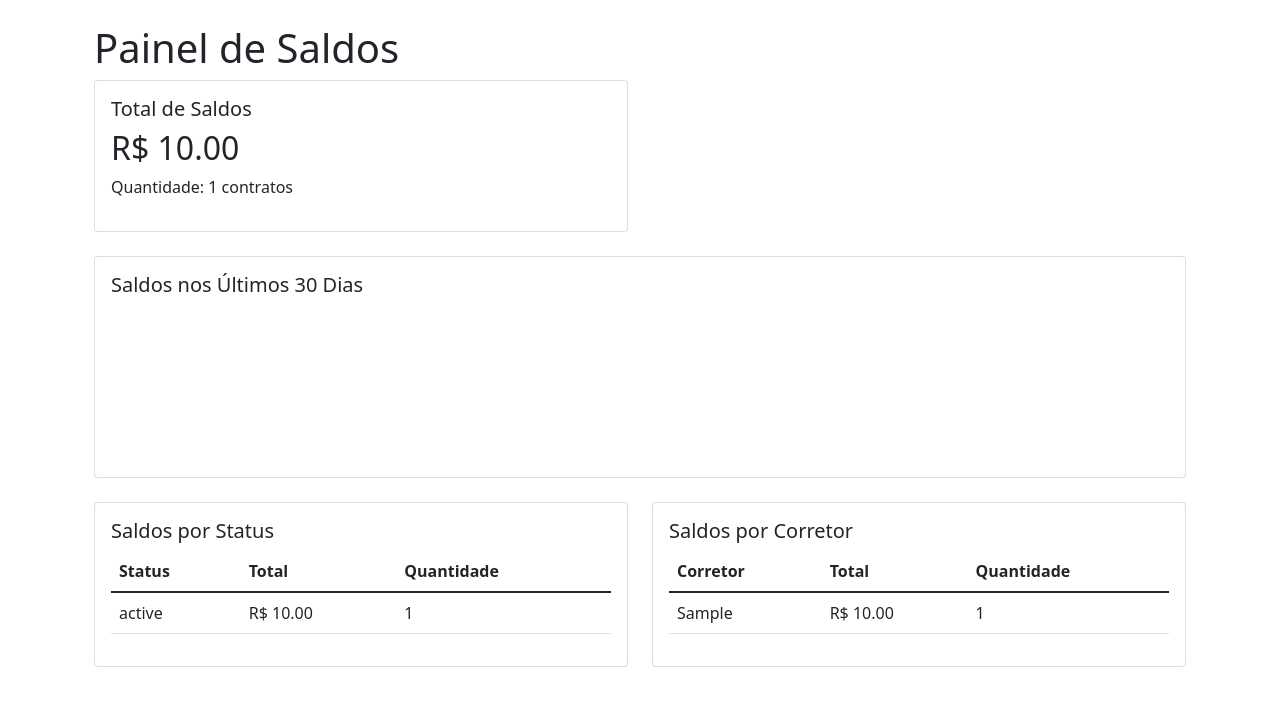
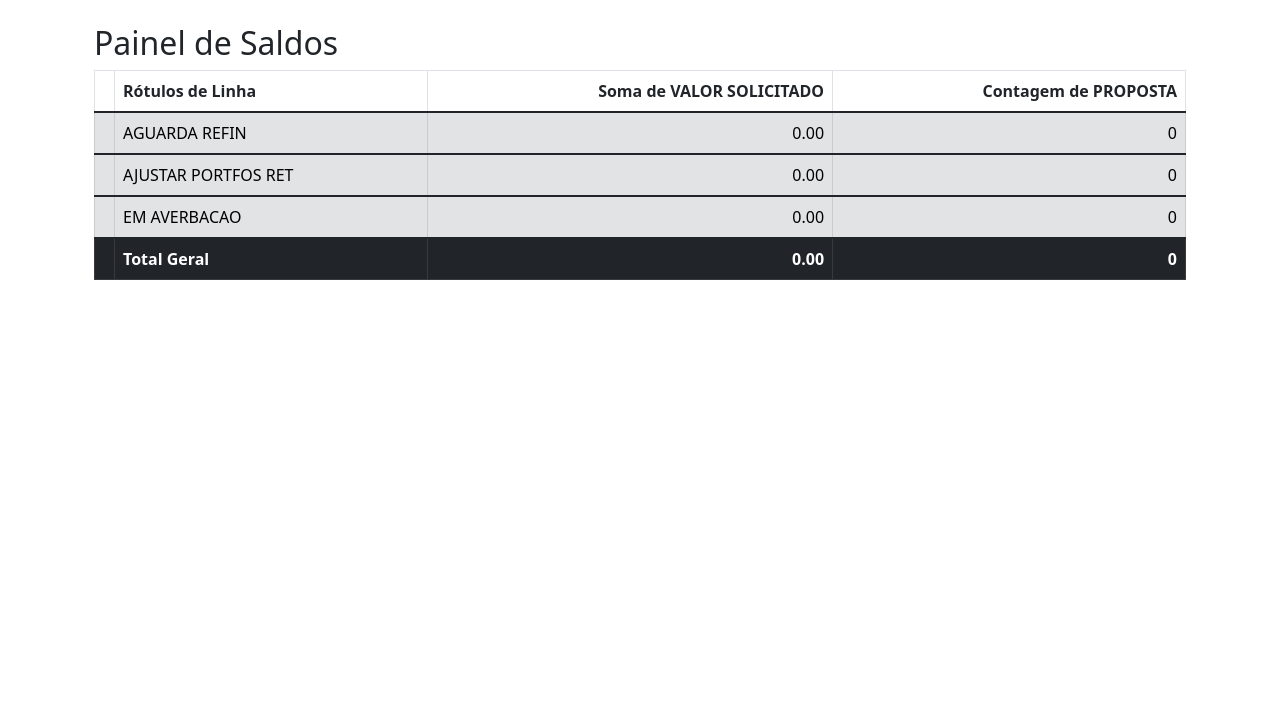
Before and after one commit to alexandreserra1/excel_uploader, a Django app: page /dashboard/saldos/ in a window 1280 px wide. Shown: the part 56-762 px from the top of the page. Run offline with Django 5.2, Linux system fonts and the light colour scheme; tables that the repository leaves empty hold one stand-in row (values such as "Sample post"); a map, chart or similar area stays blank.

Commit message:
att 21/11

```diff
--- a/myapp/dashboards/views.py
+++ b/myapp/dashboards/views.py
@@ -4,65 +4,76 @@ from ..models import Contrato
 
 def get_painel_recusas_data():
     """
-    Retorna dados para o painel de recusas
+    Calcula estatísticas de recusas baseado nos dados do banco
     """
     hoje = datetime.now().date()
     ultimos_30_dias = hoje - timedelta(days=30)
 
-    return {
-        'total_recusas': Contrato.objects.filter(status='Recusado').count(),
-        'recusas_hoje': Contrato.objects.filter(
-            status='Recusado',
-            data_inclusao__date=hoje
-        ).count(),
-        'recusas_por_status': Contrato.objects.filter(
-            status='Recusado'
-        ).values('status_do_contrato').annotate(
-            total=Count('id')
-        ).order_by('-total'),
-        'recusas_por_corretor': Contrato.objects.filter(
-            status='Recusado'
-        ).values('corretor').annotate(
-            total=Count('id')
-        ).order_by('-total'),
-        'grafico_recusas': Contrato.objects.filter(
-            status='Recusado',
-            data_inclusao__date__gte=ultimos_30_dias
-        ).values('data_inclusao__date').annotate(
-            total=Count('id')
-        ).order_by('data_inclusao__date')
+    # Filtra contratos recusados
+    recusados = Contrato.objects.filter(status='Recusado')
+
+    # Calcula estatísticas
+    dados = {
+        'total_recusas': recusados.count(),
+        'recusas_hoje': recusados.filter(data_inclusao__date=hoje).count(),
+
+        # Agrupamento por status do contrato
+        'recusas_por_status': list(recusados.values('status_do_contrato')
+            .annotate(total=Count('id'))
+            .order_by('-total')),
+
+        # Agrupamento por corretor
+        'recusas_por_corretor': list(recusados.values('corretor')
+            .annotate(total=Count('id'))
+            .order_by('-total')),
+
+        # Gráfico dos últimos 30 dias
+        'grafico_recusas': list(recusados
+            .filter(data_inclusao__date__gte=ultimos_30_dias)
+            .values('data_inclusao__date')
+            .annotate(total=Count('id'))
+            .order_by('data_inclusao__date'))
     }
+
+    return dados
 
 def get_painel_saldos_data():
     """
-    Retorna dados para o painel de saldos
+    Calcula estatísticas de saldos baseado nos dados do banco
     """
     hoje = datetime.now().date()
     ultimos_30_dias = hoje - timedelta(days=30)
 
-    return {
-        'total_saldos': Contrato.objects.filter(
-            valor_saldo__gt=0
-        ).aggregate(
-            total=Sum('valor_saldo'),
-            quantidade=Count('id')
-        ),
-        'saldos_por_status': Contrato.objects.filter(
-            valor_saldo__gt=0
-        ).values('status').annotate(
-            total=Sum('valor_saldo'),
-            quantidade=Count('id')
-        ).order_by('-total'),
-        'saldos_por_corretor': Contrato.objects.filter(
-            valor_saldo__gt=0
-        ).values('corretor').annotate(
-            total=Sum('valor_saldo'),
-            quantidade=Count('id')
-        ).order_by('-total'),
-        'grafico_saldos': Contrato.objects.filter(
-            valor_saldo__gt=0,
-            data_inclusao__date__gte=ultimos_30_dias
-        ).values('data_inclusao__date').annotate(
-            total=Sum('valor_saldo')
-        ).order_by('data_inclusao__date')
+    # Filtra contratos com saldo
+    com_saldo = Contrato.objects.filter(valor_saldo__gt=0)
+
+    # Calcula estatísticas
+    dados = {
+        'total_saldos': {
+            'total': com_saldo.aggregate(total=Sum('valor_saldo'))['total'] or 0,
+            'quantidade': com_saldo.count()
+        },
+
+        # Agrupamento por status
+        'saldos_por_status': list(com_saldo.values('status')
+            .annotate(
+                total=Sum('valor_saldo'),
+                quantidade=Count('id')
+            ).order_by('-total')),
+
+        # Agrupamento por corretor
+        'saldos_por_corretor': list(com_saldo.values('corretor')
+            .annotate(
+                total=Sum('valor_saldo'),
+                quantidade=Count('id')
+            ).order_by('-total')),
+
+        # Gráfico dos últimos 30 dias
+        'grafico_saldos': list(com_saldo
+            .filter(data_inclusao__date__gte=ultimos_30_dias)
+            .values('data_inclusao__date')
+            .annotate(total=Sum('valor_saldo'))
+            .order_by('data_inclusao__date'))
     }
+
+    return dados
--- a/myapp/templates/dashboards/saldos.html
+++ b/myapp/templates/dashboards/saldos.html
@@ -1,120 +1,74 @@
 {% extends 'base.html' %}
-
-{% block title %}Painel de Saldos{% endblock %}
+{% load custom_filters %}
 
 {% block content %}
-<div class="container mt-4">
-    <h1>Painel de Saldos</h1>
+<div class="container-fluid mt-4">
+    <h2>Painel de Saldos</h2>
 
-    <!-- Cards com totais -->
-    <div class="row mb-4">
-        <div class="col-md-6">
-            <div class="card">
-                <div class="card-body">
-                    <h5 class="card-title">Total de Saldos</h5>
-                    <h2 class="card-text">R$ {{ total_saldos.total|floatformat:2 }}</h2>
-                    <p>Quantidade: {{ total_saldos.quantidade }} contratos</p>
-                </div>
-            </div>
-        </div>
-    </div>
-
-    <!-- Gráfico de saldos -->
-    <div class="row mb-4">
-        <div class="col-12">
-            <div class="card">
-                <div class="card-body">
-                    <h5 class="card-title">Saldos nos Últimos 30 Dias</h5>
-                    <canvas id="graficoSaldos"></canvas>
-                </div>
-            </div>
-        </div>
-    </div>
-
-    <!-- Tabelas -->
-    <div class="row">
-        <div class="col-md-6">
-            <div class="card">
-                <div class="card-body">
-                    <h5 class="card-title">Saldos por Status</h5>
-                    <table class="table">
+    <div class="table-responsive">
+        <table class="table table-bordered">
             <thead>
                 <tr>
-                                <th>Status</th>
-                                <th>Total</th>
-                                <th>Quantidade</th>
+                    <th style="width: 20px"></th>
+                    <th>Rótulos de Linha</th>
+                    <th class="text-end">Soma de VALOR SOLICITADO</th>
+                    <th class="text-end">Contagem de PROPOSTA</th>
                 </tr>
             </thead>
             <tbody>
-                            {% for saldo in saldos_por_status %}
+                {% for status, dados in status_principais.items %}
+                    <tr class="table-secondary categoria-header" data-bs-toggle="collapse"
+                        data-bs-target="#status{{ forloop.counter }}">
+                        <td class="text-center">
+                            <i class="fas fa-chevron-right categoria-icon"></i>
+                        </td>
+                        <td>{{ status }}</td>
+                        <td class="text-end">{{ dados.total|floatformat:2 }}</td>
+                        <td class="text-end">{{ dados.contagem }}</td>
+                    </tr>
+
+                    <tbody id="status{{ forloop.counter }}" class="collapse">
+                        {% for banco, banco_dados in dados.bancos.items %}
+                            {% if banco_dados.valor > 0 or banco_dados.contagem > 0 %}
                                 <tr>
-                                <td>{{ saldo.status }}</td>
-                                <td>R$ {{ saldo.total|floatformat:2 }}</td>
-                                <td>{{ saldo.quantidade }}</td>
+                                    <td></td>
+                                    <td class="ps-4">{{ banco }}</td>
+                                    <td class="text-end">{{ banco_dados.valor|floatformat:2 }}</td>
+                                    <td class="text-end">{{ banco_dados.contagem }}</td>
                                 </tr>
+                            {% endif %}
                         {% endfor %}
+                    </tbody>
+                {% endfor %}
+
+                <tr class="table-dark fw-bold">
+                    <td></td>
+                    <td>Total Geral</td>
+                    <td class="text-end">{{ total_geral|floatformat:2 }}</td>
+                    <td class="text-end">{{ contagem_total }}</td>
+                </tr>
             </tbody>
         </table>
     </div>
 </div>
-        </div>
-        <div class="col-md-6">
-            <div class="card">
-                <div class="card-body">
-                    <h5 class="card-title">Saldos por Corretor</h5>
-                    <table class="table">
-                        <thead>
-                            <tr>
-                                <th>Corretor</th>
-                                <th>Total</th>
-                                <th>Quantidade</th>
-                            </tr>
-                        </thead>
-                        <tbody>
-                            {% for saldo in saldos_por_corretor %}
-                            <tr>
-                                <td>{{ saldo.corretor }}</td>
-                                <td>R$ {{ saldo.total|floatformat:2 }}</td>
-                                <td>{{ saldo.quantidade }}</td>
-                            </tr>
-                            {% endfor %}
-                        </tbody>
-                    </table>
-                </div>
-            </div>
-        </div>
-    </div>
-</div>
 
-<!-- JavaScript para o gráfico -->
-<script src="https://cdn.jsdelivr.net/npm/chart.js"></script>
+<style>
+.categoria-icon {
+    transition: transform 0.3s;
+}
+.categoria-header[aria-expanded="true"] .categoria-icon {
+    transform: rotate(90deg);
+}
+</style>
+
 <script>
 document.addEventListener('DOMContentLoaded', function() {
-    const ctx = document.getElementById('graficoSaldos').getContext('2d');
-    new Chart(ctx, {
-        type: 'line',
-        data: {
-            labels: {{ grafico_saldos|safe }}.map(item => item.data_inclusao__date),
-            datasets: [{
-                label: 'Saldos por Dia',
-                data: {{ grafico_saldos|safe }}.map(item => item.total),
-                borderColor: 'rgb(75, 192, 192)',
-                tension: 0.1
-            }]
-        },
-        options: {
-            responsive: true,
-            scales: {
-                y: {
-                    beginAtZero: true,
-                    ticks: {
-                        callback: function(value) {
-                            return 'R$ ' + value.toLocaleString('pt-BR');
-                        }
-                    }
-                }
-            }
-        }
+    const headers = document.querySelectorAll('.categoria-header');
+    headers.forEach(header => {
+        header.addEventListener('click', function() {
+            const isExpanded = this.getAttribute('aria-expanded') === 'true';
+            this.setAttribute('aria-expanded', !isExpanded);
+        });
     });
 });
 </script>
--- a/myapp/urls.py
+++ b/myapp/urls.py
@@ -15,4 +15,9 @@ urlpatterns = [
     # Painéis
     path('dashboard/recusas/', views.painel_recusas, name='painel-recusas'),
     path('dashboard/saldos/', views.painel_saldos, name='painel-saldos'),
+
+    # Adicionar estas rotas para API
+    path('api/contratos/', views.ContratoListCreateView.as_view(), name='contrato-list'),
+    path('api/contratos/<int:pk>/', views.ContratoDetailView.as_view(), name='contrato-detail'),
+    path('api/contratos/ade/<str:ade>/', views.ContratoAdeDetailView.as_view(), name='contrato-ade'),
 ]
--- a/myapp/views.py
+++ b/myapp/views.py
@@ -24,16 +24,23 @@ from django.db.models import Count, Sum
 from rest_framework.decorators import api_view
 from .dashboards.views import get_painel_recusas_data, get_painel_saldos_data
 from .exports import export_to_excel, export_matriz_diaria
+from django.contrib import messages
+from .utils import process_file
 
 # View para upload da base completa
 def upload_base_completa(request):
     if request.method == 'POST':
         form = UploadFileForm(request.POST, request.FILES)
         if form.is_valid():
-            handle_uploaded_file(request.FILES['file'], atualizar=False)
-            return redirect('contrato-list')
+            success, message = process_file(request.FILES['file'], atualizar=False)
+            if success:
+                messages.success(request, message)
+            else:
+                messages.error(request, message)
+            return redirect('upload-base-completa')
     else:
         form = UploadFileForm()
+
     return render(request, 'upload.html', {'form': form})
 
 # View para upload de atualização por ADE
@@ -41,10 +48,15 @@ def upload_atualizacao_ade(request):
     if request.method == 'POST':
         form = UploadFileForm(request.POST, request.FILES)
         if form.is_valid():
-            handle_uploaded_file(request.FILES['file'], atualizar=True)
-            return redirect('contrato-list')
+            success, message = process_file(request.FILES['file'], atualizar=True)
+            if success:
+                messages.success(request, message)
+            else:
+                messages.error(request, message)
+            return redirect('upload-atualizacao-ade')
     else:
         form = UploadFileForm()
+
     return render(request, 'upload.html', {'form': form})
 
 def handle_uploaded_file(f, atualizar=False):
@@ -330,15 +342,122 @@ def export_matriz_diaria(request):
     return export_matriz_diaria()
 
 def painel_recusas(request):
-    """
-    View para renderizar o painel de recusas
-    """
-    data = get_painel_recusas_data()
-    return render(request, 'dashboards/recusas.html', data)
+    """View para o painel de recusas"""
+    # Status fixos que queremos mostrar
+    status_tipos = [
+        'RETIDO',
+        'RETENÇÃO 011',
+        'Portabilidade em andamento',
+        'POLITICA INTERNA',
+        'liquidado',
+        'Contrato Não encontrado'
+    ]
+
+    # Buscar todos os bancos
+    bancos = Contrato.objects.values_list('banco', flat=True).distinct().order_by('banco')
+
+    # Criar estrutura de dados para a tabela pivot
+    pivot_data = {}
+    for banco in bancos:
+        pivot_data[banco] = {}
+        for status in status_tipos:
+            # Buscar valor total para cada combinação banco/status
+            valor = Contrato.objects.filter(
+                banco=banco,
+                status_do_contrato__iexact=status  # Case-insensitive match
+            ).aggregate(
+                total=Sum('valor_operacao_operacional')
+            )['total'] or 0.0
+            pivot_data[banco][status] = valor
+
+    # Calcular totais
+    totais_por_banco = {}
+    for banco in bancos:
+        totais_por_banco[banco] = sum(pivot_data[banco].values())
+
+    totais_por_status = {}
+    for status in status_tipos:
+        totais_por_status[status] = sum(
+            pivot_data[banco][status] for banco in bancos
+        )
+
+    # Total geral
+    total_geral = sum(totais_por_banco.values())
+
+    # Debug: imprimir valores para verificar
+    print("Bancos encontrados:", bancos)
+    print("Status encontrados:", Contrato.objects.values_list('status_do_contrato', flat=True).distinct())
+    print("Exemplo de dados:", pivot_data)
+
+    dados = {
+        'bancos': bancos,
+        'status_tipos': status_tipos,
+        'pivot_data': pivot_data,
+        'totais_por_banco': totais_por_banco,
+        'totais_por_status': totais_por_status,
+        'total_geral': total_geral
+    }
+
+    return render(request, 'dashboards/recusas.html', dados)
 
 def painel_saldos(request):
-    """
-    View para renderizar o painel de saldos
-    """
-    data = get_painel_saldos_data()
-    return render(request, 'dashboards/saldos.html', data)
+    # Inicializar dicionário de status principais
+    status_principais = {
+        'AGUARDA REFIN': {
+            'bancos': {
+                'BANCO BANRISUL': {'valor': 0, 'contagem': 0},
+                'BANCO CREFISA': {'valor': 0, 'contagem': 0},
+                'BANCO SAFRA': {'valor': 0, 'contagem': 0},
+                'BANCO SANTANDER': {'valor': 0, 'contagem': 0},
+                'BANCO SEGURO SA': {'valor': 0, 'contagem': 0},
+                'NU FINANCEIRA': {'valor': 0, 'contagem': 0}
+            },
+            'total': 0,
+            'contagem': 0
+        },
+        'AJUSTAR PORTFOS RET': {
+            'bancos': {
+                'BANCO BANRISUL': {'valor': 0, 'contagem': 0},
+                'BANCO SAFRA': {'valor': 0, 'contagem': 0},
+                'BANCO SANTANDER': {'valor': 0, 'contagem': 0},
+                'BANCO SEGURO SA': {'valor': 0, 'contagem': 0}
+            },
+            'total': 0,
+            'contagem': 0
+        },
+        'EM AVERBACAO': {
+            'bancos': {
+                'BANCO SANTANDER': {'valor': 0, 'contagem': 0},
+                'BANCO SEGURO SA': {'valor': 0, 'contagem': 0}
+            },
+            'total': 0,
+            'contagem': 0
+        }
+    }
+
+    # Buscar contratos
+    contratos = Contrato.objects.all()
+
+    for contrato in contratos:
+        valor = float(contrato.valor_operacao_operacional or 0)
+        banco = contrato.banco or 'Não informado'
+        status = contrato.status_do_contrato.upper() if contrato.status_do_contrato else ''
+
+        # Classificar nos status principais
+        for status_principal, dados in status_principais.items():
+            if status_principal in status and banco in dados['bancos']:
+                dados['bancos'][banco]['valor'] += valor
+                dados['bancos'][banco]['contagem'] += 1
+                dados['total'] += valor
+                dados['contagem'] += 1
+                break
+
+    # Calcular total geral
+    total_geral = sum(dados['total'] for dados in status_principais.values())
+    contagem_total = sum(dados['contagem'] for dados in status_principais.values())
+
+    return render(request, 'dashboards/saldos.html', {
+        'status_principais': status_principais,
+        'total_geral': total_geral,
+        'contagem_total': contagem_total
+    })
```
Also changed, not shown: myapp/exports.py (+7 -1 lines), myapp/templates/dashboards/recusas.html (+33 -102 lines), myapp/templates/upload.html (+44 -4 lines), myapp/templatetags/custom_filters.py (added, +10 -0 lines), myapp/utils.py (+76 -22 lines), myapp/templatetags/__init__.py (added). Lines whose indentation alone changed are shown as unchanged.
